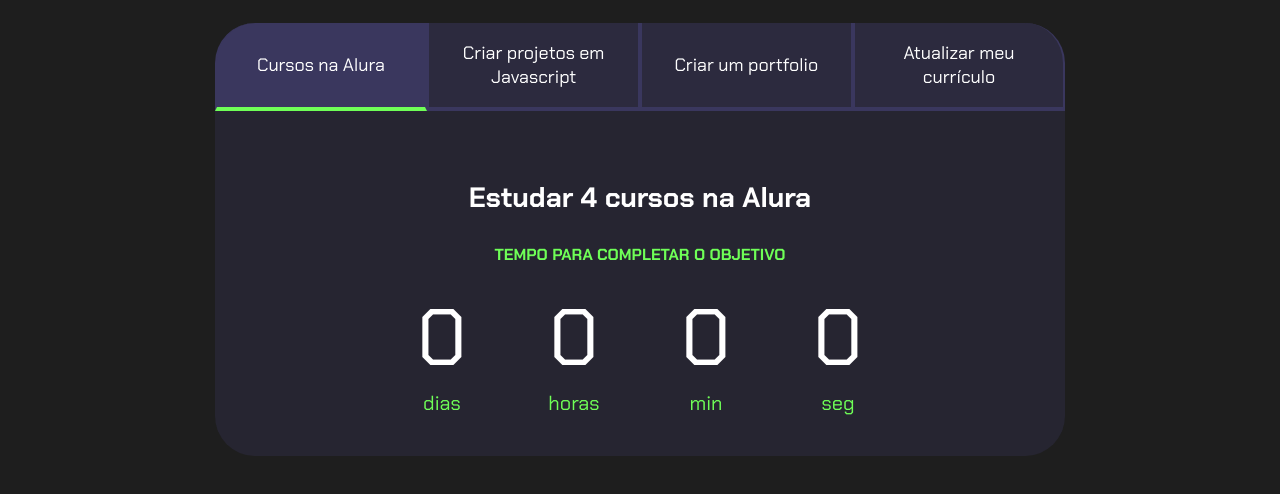
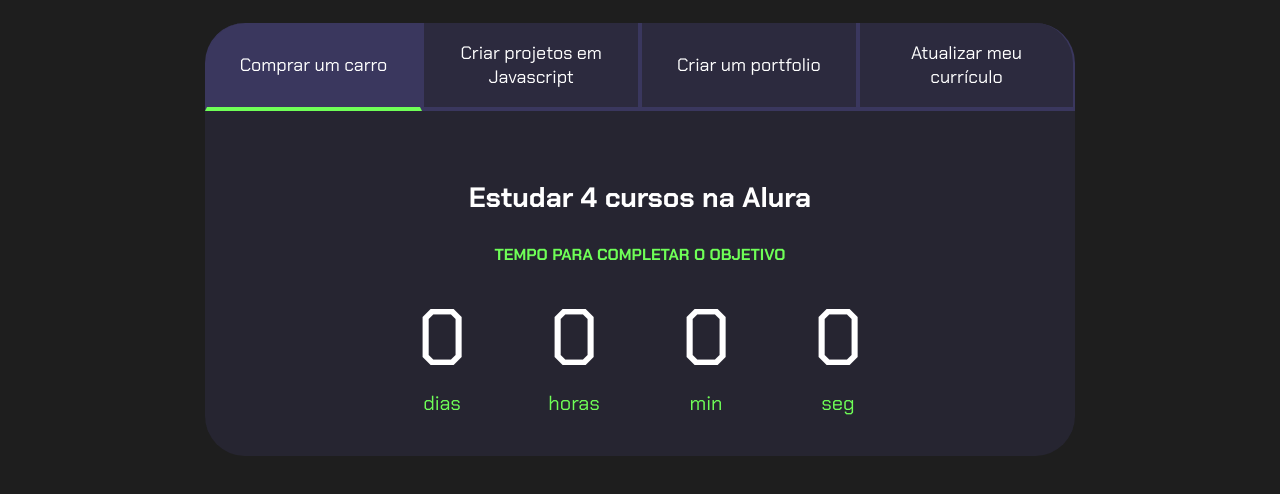
Before and after one commit to W1lly4n/projeto-de-vida-, a plain HTML site: page index.html in a window 1280 px wide. Shown: the part 80-574 px from the top of the page. Drawn offline with Linux system fonts and the light colour scheme.

Commit message:
Update index.html

```diff
--- a/index.html
+++ b/index.html
@@ -13,7 +13,7 @@
         <h2 class="titulo-principal">Meus objetivos do ano<span>_</span></h2>
         <div class="conteudo">
             <div class="botoes">
-                <button class="botao ativo">Cursos na Alura</button>
+                <button class="botao ativo">Comprar um carro</button>
                 <button class="botao">Criar projetos em Javascript</button>
                 <button class="botao">Criar um portfolio</button>
                 <button class="botao">Atualizar meu currículo</button>
```
